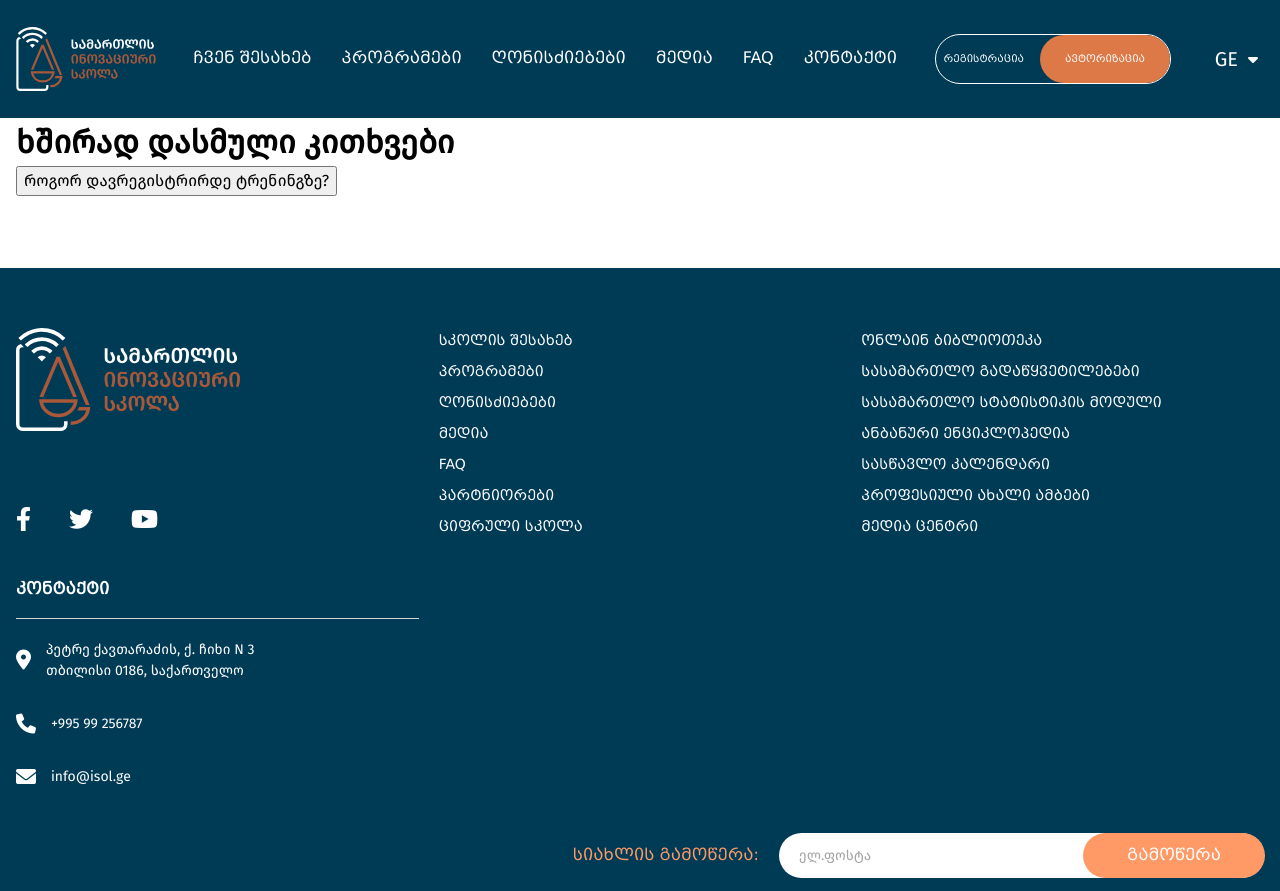
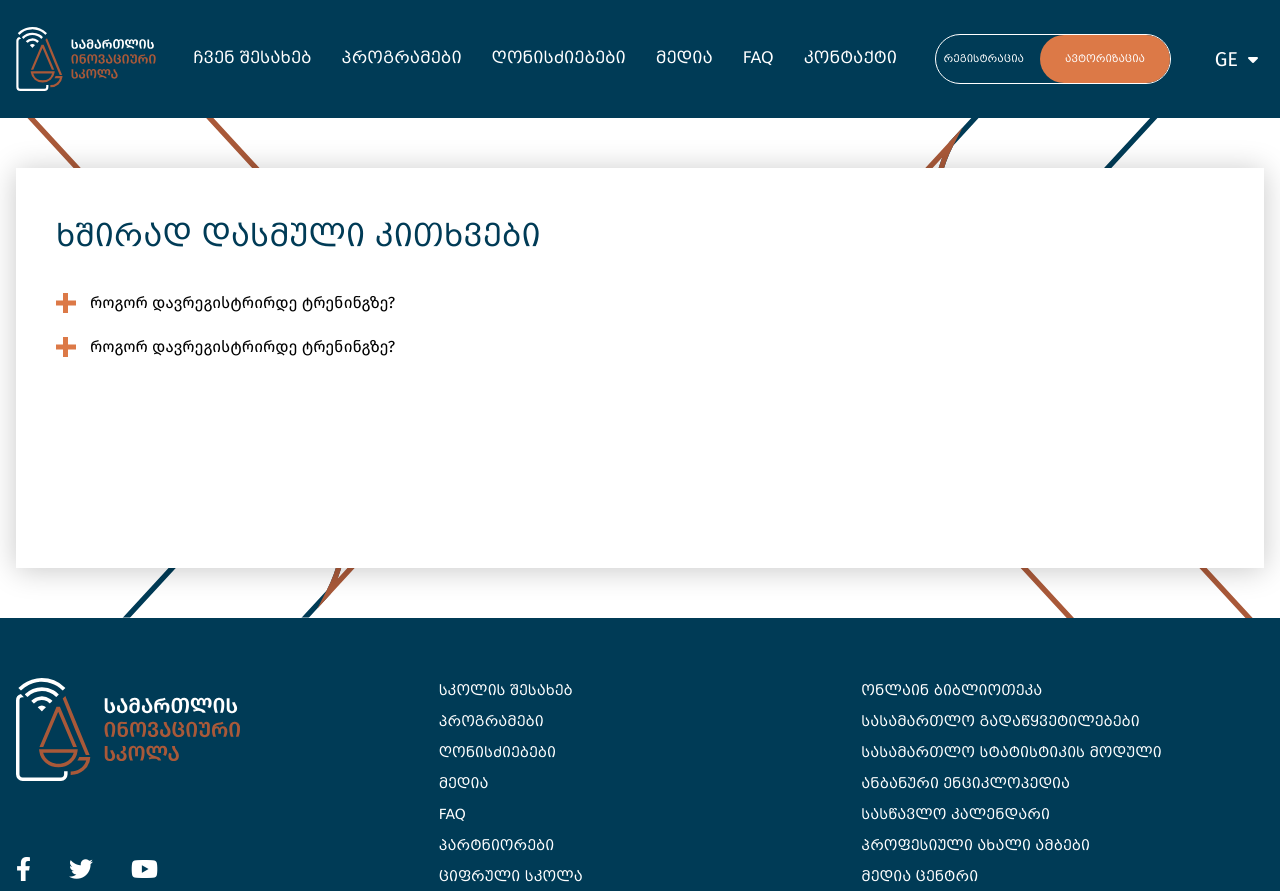
Before and after one commit to khimsh/law-school, a website: page src/faq.html in a window 1280 px wide. Shown: the top 891 px of the page. Drawn offline with nearby package versions, Linux system fonts and the light colour scheme; files that its build step writes are made by us from their sources; files whose address does not match are found by name.

Commit message:
added faq page

```diff
--- a/src/faq.html
+++ b/src/faq.html
@@ -3,15 +3,31 @@
   @@include('html/head.html', { "title": "ხშირად დასმული კითხვები" })
   <body>
     @@include('html/header.html', {})
-    <main>
+    <main class="programs-decor">
       <div class="container">
         <div class="faqs">
-          <h1>ხშირად დასმული კითხვები</h1>
+          <h1 class="faqs__title">ხშირად დასმული კითხვები</h1>
 
-          <div class="faq">
-            <button class="faq__question" data-dropdown>
-              <div class="faq__icon"></div>
-              <span>როგორ დავრეგისტრირდე ტრენინგზე?</span>
+          <div class="faq dropdown" data-dropdown>
+            <button class="faq__question">
+              როგორ დავრეგისტრირდე ტრენინგზე?
+            </button>
+
+            <div class="faq__answer" data-dropdown-content>
+              <p>
+                შემთხვევითად გენერირებული ტექსტი ეხმარება დიზაინერებს და
+                ტიპოგრაფიული ნაწარმის შემქმნელებს, რეალურთან მაქსიმალურად
+                მიახლოებული შაბლონი წარუდგინონ შემფასებელს. შემთხვევითად
+                გენერირებული ტექსტი ეხმარება დიზაინერებს და ტიპოგრაფიული
+                ნაწარმის შემქმნელებს, რეალურთან მაქსიმალურად მიახლოებული შაბლონი
+                წარუდგინონ შემფასებელს.
+              </p>
+            </div>
+          </div>
+
+          <div class="faq dropdown" data-dropdown>
+            <button class="faq__question">
+              როგორ დავრეგისტრირდე ტრენინგზე?
             </button>
 
             <div class="faq__answer" data-dropdown-content>
--- /dev/null
+++ b/src/scss/dropdown.scss
@@ -0,0 +1,16 @@
+[data-dropdown-content] {
+  opacity: 0;
+  transform: scaleY(0);
+  transform-origin: top;
+  transition: all 150ms ease-in-out;
+}
+
+[data-dropdown] {
+  // &:hover,
+  &.active {
+    [data-dropdown-content] {
+      opacity: 1;
+      transform: scaleY(1);
+    }
+  }
+}
--- /dev/null
+++ b/src/scss/faq.scss
@@ -0,0 +1,91 @@
+.faqs {
+  padding: 48px 40px;
+  min-height: 50vh;
+  background-color: hsl(0 0% 100%);
+  box-shadow: var(--box-shadow-500);
+
+  &__title {
+    margin-bottom: 30px;
+    font-family: mrgvlovaniCaps, sans-serif;
+    font-size: 30px;
+    font-weight: 400;
+    color: #003b56;
+    text-transform: uppercase;
+  }
+}
+.faq {
+  &:not(:last-child) {
+    margin-bottom: 20px;
+  }
+
+  &.active {
+    [data-dropdown-content] {
+      max-height: 1000px;
+      padding-top: 20px;
+    }
+
+    .faq__question {
+      &::after {
+        background-color: #003b56;
+      }
+
+      &::before {
+        transform: scaleY(0);
+      }
+    }
+  }
+  &__question {
+    position: relative;
+    padding: 0;
+    padding-left: 34px;
+    width: 100%;
+    font-family: firaGo, sans-serif;
+    font-size: 16px;
+    font-weight: 400;
+    color: hsl(0 0% 0%);
+    text-align: left;
+    border: none;
+    background-color: transparent;
+
+    &::before {
+      content: '';
+      position: absolute;
+      top: 50%;
+      left: 7px;
+      transform: translateY(-50%);
+      width: 5px;
+      height: 20px;
+      background-color: #dc7947;
+      transition: transform 150ms ease-in-out;
+    }
+
+    &::after {
+      content: '';
+      position: absolute;
+      top: 50%;
+      left: 0;
+      transform: translateY(-50%);
+      width: 20px;
+      height: 5px;
+      background-color: #dc7947;
+      transition: background-color 150ms ease-in-out;
+    }
+  }
+
+  &__answer {
+    padding-left: 34px;
+    font-family: firaGo, sans-serif;
+    font-size: 14px;
+    font-weight: 400;
+    color: hsl(0 0% 0%);
+
+    p {
+      font-size: inherit;
+    }
+  }
+
+  [data-dropdown-content] {
+    max-height: 0;
+    padding-top: 0;
+  }
+}
--- a/src/scss/header.scss
+++ b/src/scss/header.scss
@@ -193,20 +193,3 @@
     }
   }
 }
-
-[data-dropdown-content] {
-  opacity: 0;
-  transform: scaleY(0);
-  transform-origin: top;
-  transition: all 150ms ease-in-out;
-}
-
-[data-dropdown] {
-  &:hover,
-  &.active {
-    [data-dropdown-content] {
-      opacity: 1;
-      transform: scaleY(1);
-    }
-  }
-}
--- a/src/scss/style.scss
+++ b/src/scss/style.scss
@@ -29,3 +29,7 @@
 @use 'footer';
 
 @use 'forms';
+
+@use 'faq';
+
+@use 'dropdown';
```
Also changed, not shown: dist/css/style.css, dist/css/style.min.css, dist/faq.html, dist/profile-files.html (deleted), dist/profile-my-programs.html (deleted).
